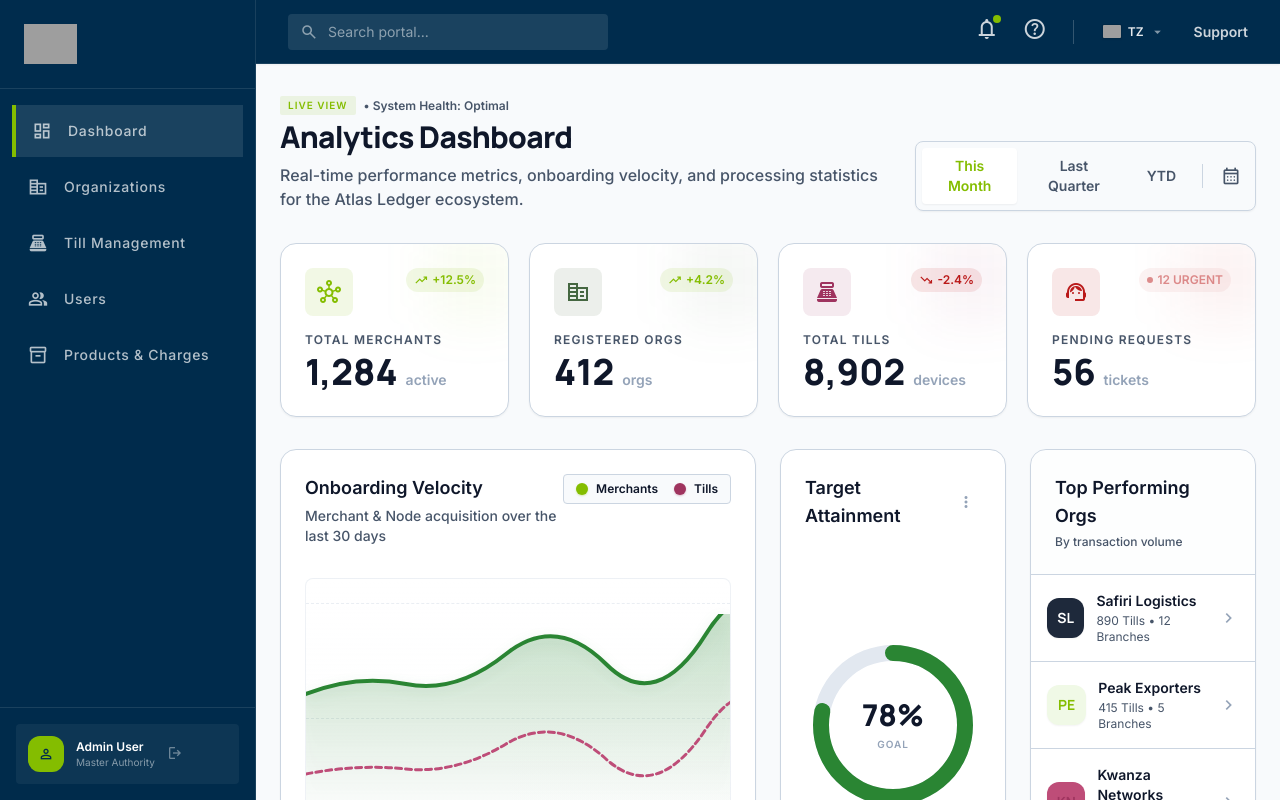
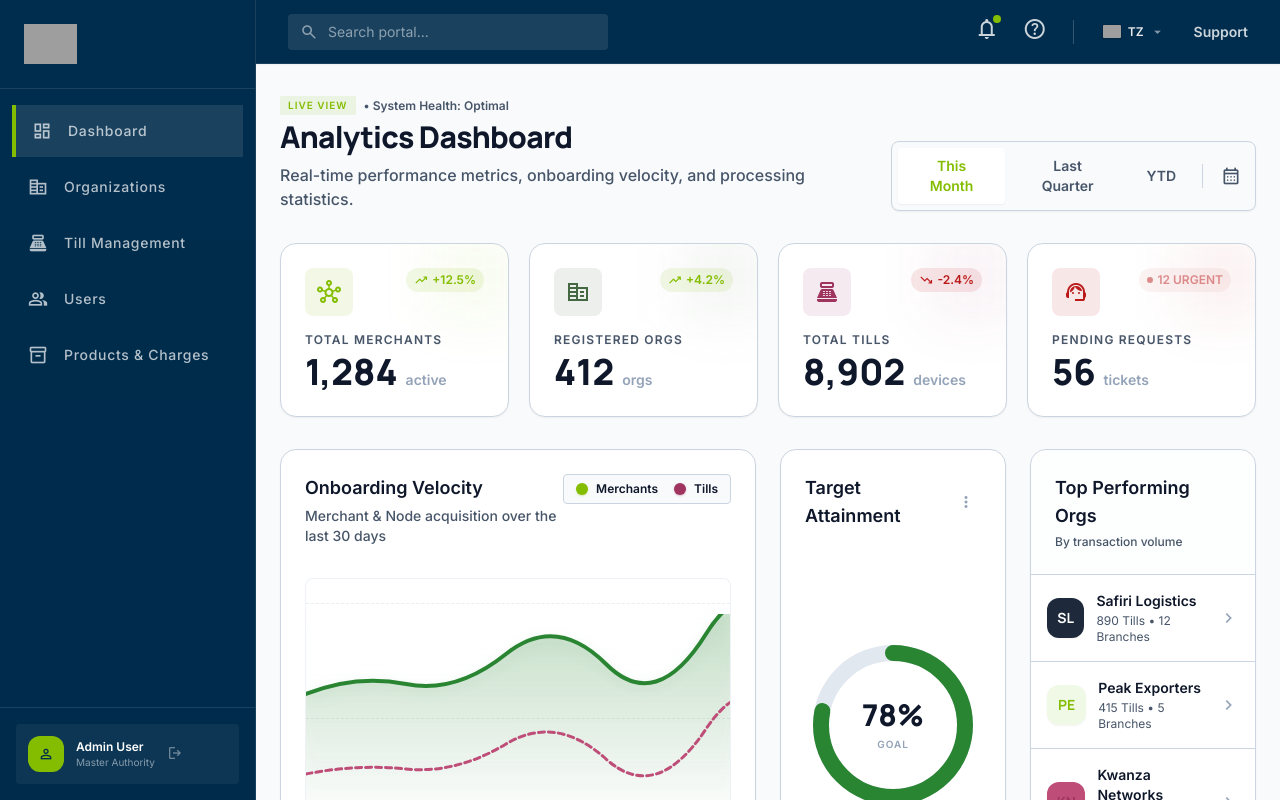
Before and after one commit to paulodhiambo/dashboard, an Angular app: page /dashboard in a window 1280 px wide. Built offline with nearby package versions, Linux system fonts and the light colour scheme; grey boxes are pictures that could not be loaded.

Commit message:
improving typography

```diff
--- a/src/app/features/dashboard/dashboard.html
+++ b/src/app/features/dashboard/dashboard.html
@@ -11,7 +11,7 @@
       </div>
       <h2 class="text-3xl font-extrabold font-headline text-on-surface tracking-tight mb-2">Analytics Dashboard</h2>
       <p class="text-on-surface-variant font-medium max-w-2xl">Real-time performance metrics, onboarding velocity, and
-        processing statistics for the Atlas Ledger ecosystem.</p>
+        processing statistics.</p>
     </div>
 
     <!-- Time Filter Controls -->
```
